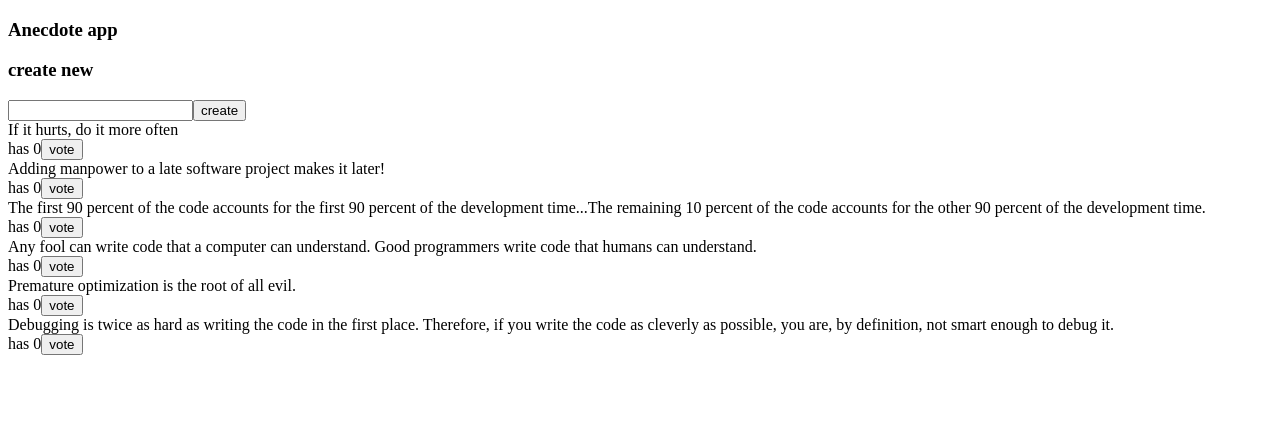
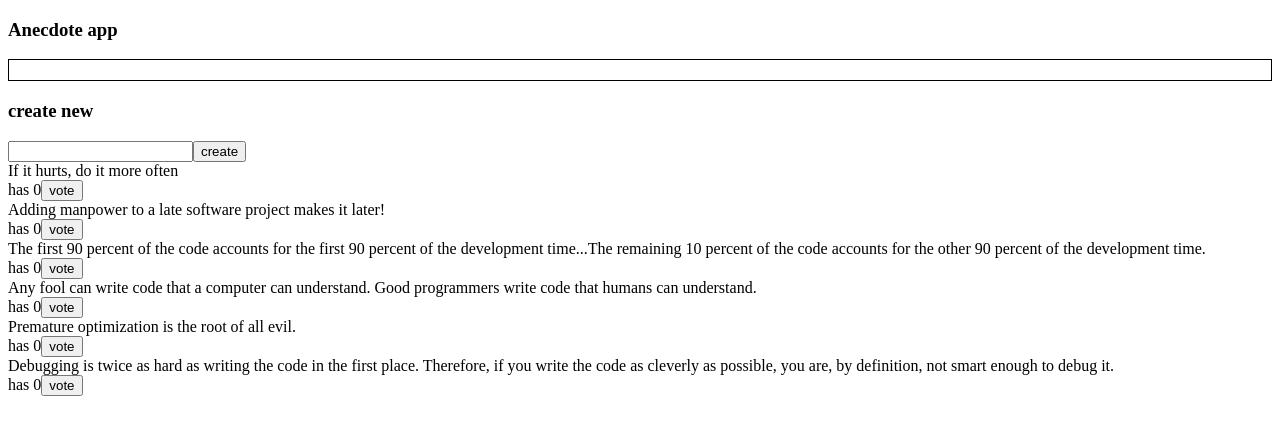
Before and after one commit to miilis/FullStackOpen2022osa6, a React (Create React App) app in the folder query-anecdotes/: page / in a window 1280 px wide. Shown: the top 434 px of the page. Built offline with nearby package versions, Linux system fonts and the light colour scheme; data requests are answered from the project's data file.

Commit message:
Tehtävä 6.23.

```diff
--- a/query-anecdotes/src/App.js
+++ b/query-anecdotes/src/App.js
@@ -2,18 +2,24 @@ import AnecdoteForm from './components/AnecdoteForm'
 import Notification from './components/Notification'
 import { useMutation, useQuery, useQueryClient } from 'react-query'
 import { getAnecdotes, updateAnecdote } from './requests'
+import { useNotificationDispatch } from './NotificationContext'
 
 const App = () => {
+  const queryClient = useQueryClient()
+  const notificationDispatch = useNotificationDispatch()
   const updateAnecdoteMutation = useMutation(updateAnecdote, {
     onSuccess: () => {
       queryClient.invalidateQueries('anecdotes')
     }
   })
-  const queryClient = useQueryClient()
 
   const handleVote = (anecdote) => {
     console.log('vote')
     updateAnecdoteMutation.mutate({...anecdote, votes: anecdote.votes + 1})
+    notificationDispatch({type: 'setNotification', payload: `you voted: '${anecdote.content}'`})
+    setTimeout(() => {
+      notificationDispatch({type: 'removeNotification'})
+    }, 5000)
   }
 
   const result = useQuery('anecdotes', getAnecdotes)
--- /dev/null
+++ b/query-anecdotes/src/NotificationContext.js
@@ -0,0 +1,36 @@
+import { createContext, useContext, useReducer } from "react";
+
+const notificationReducer = (state, action) => {
+  switch (action.type) {
+    case "setNotification":
+      return action.payload
+    case "removeNotification":
+      return ''
+    default:
+      return state
+  }
+}
+
+const NotificationContext = createContext();
+
+export const NotificationContextProvider = (props) => {
+  const [notification, notificationDispatch] = useReducer(notificationReducer, '');
+
+  return (
+    <NotificationContext.Provider value={[notification, notificationDispatch]}>
+      {props.children}
+    </NotificationContext.Provider>
+  )
+}
+
+export const useNotificationValue = () => {
+  const notificationAndDispatch = useContext(NotificationContext)
+  return notificationAndDispatch[0]
+}
+
+export const useNotificationDispatch = () => {
+  const notificationAndDispatch = useContext(NotificationContext)
+  return notificationAndDispatch[1]
+}
+
+export default NotificationContext
--- a/query-anecdotes/src/components/AnecdoteForm.js
+++ b/query-anecdotes/src/components/AnecdoteForm.js
@@ -1,7 +1,9 @@
 import { useMutation, useQueryClient } from "react-query"
 import { createAnecdote } from "../requests"
+import { useNotificationDispatch } from "../NotificationContext"
 
 const AnecdoteForm = () => {
+  const notificationDispatch = useNotificationDispatch()
 
   const queryClient = useQueryClient()
   const newAnecdoteMutation = useMutation(createAnecdote, {
@@ -17,6 +19,10 @@ const AnecdoteForm = () => {
     console.log('new anecdote')
 
     newAnecdoteMutation.mutate({ content, votes: 0})
+    notificationDispatch({type: 'setNotification', payload: `Created anecdote: '${content}'`})
+    setTimeout(() => {
+      notificationDispatch({type: 'removeNotification'})
+    }, 5000)
 }
 
   return (
--- a/query-anecdotes/src/components/Notification.js
+++ b/query-anecdotes/src/components/Notification.js
@@ -1,3 +1,5 @@
+import { useNotificationValue } from "../NotificationContext"
+
 const Notification = () => {
   const style = {
     border: 'solid',
@@ -5,12 +7,11 @@ const Notification = () => {
     borderWidth: 1,
     marginBottom: 5
   }
-
-  if (true) return null
+  const notification = useNotificationValue()
 
   return (
     <div style={style}>
-
+      {notification}
     </div>
   )
 }
--- a/query-anecdotes/src/index.js
+++ b/query-anecdotes/src/index.js
@@ -1,6 +1,7 @@
 import React from 'react'
 import ReactDOM from 'react-dom/client'
 import { QueryClient, QueryClientProvider } from 'react-query'
+import { NotificationContextProvider } from './NotificationContext'
 
 import App from './App'
 
@@ -8,6 +9,8 @@ const queryClient = new QueryClient();
 
 ReactDOM.createRoot(document.getElementById('root')).render(
   <QueryClientProvider client={queryClient}>
-    <App />
+    <NotificationContextProvider>
+      <App />
+    </NotificationContextProvider>
   </QueryClientProvider>
 )
```
